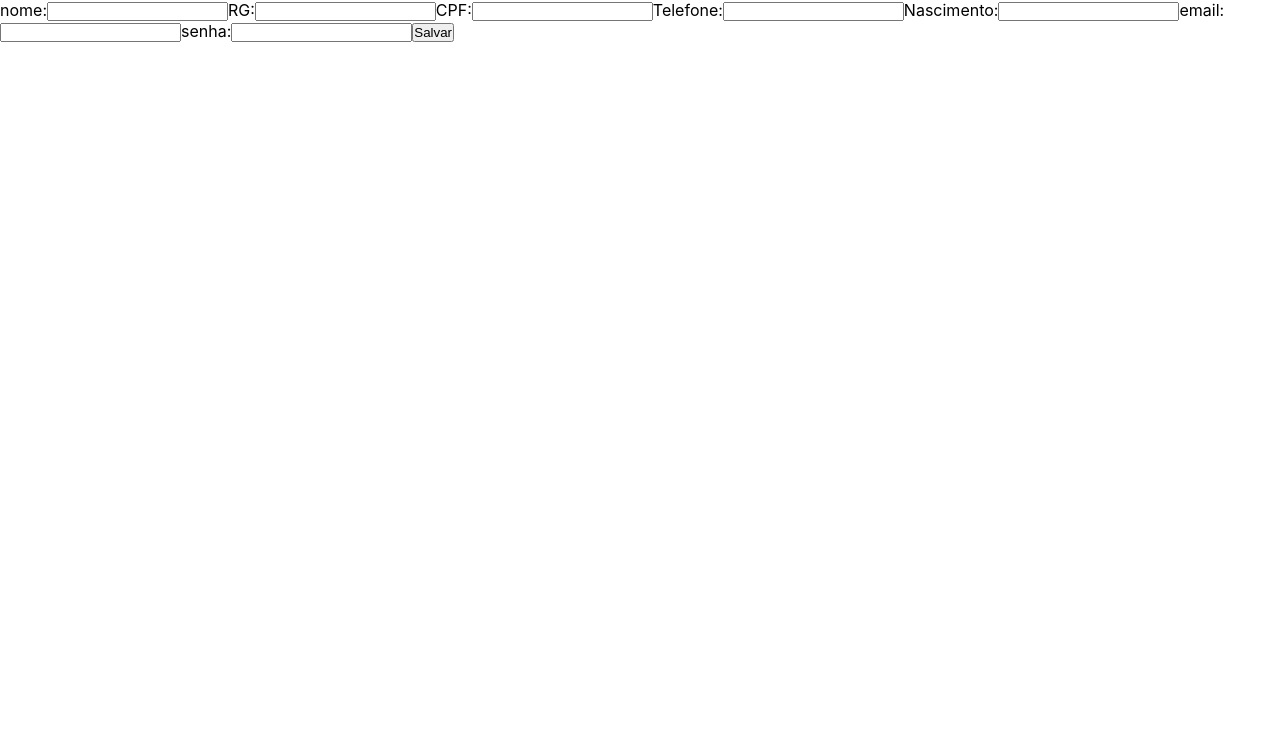
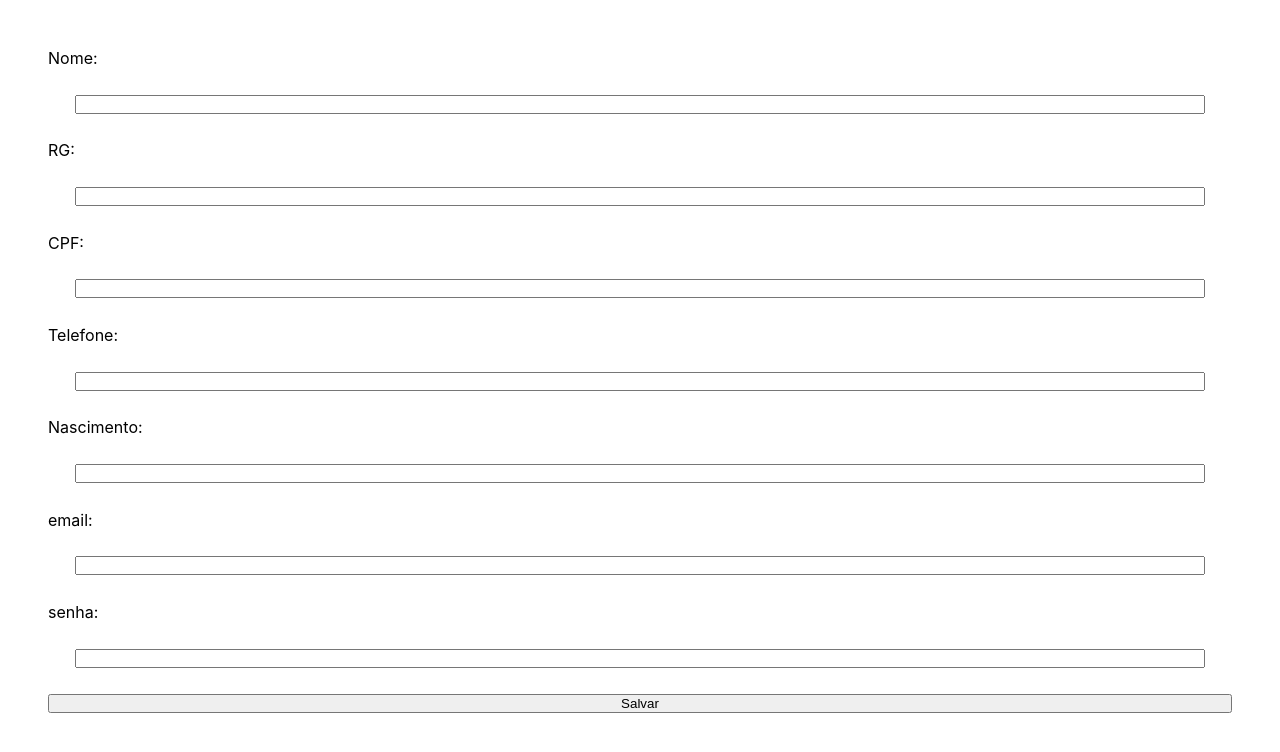
Before and after one commit to Guilherme-Dias-gomes/Sing-Note, a React (Create React App) app in the folder site/: page /cadastro in a window 1280 px wide. Shown: the top 752 px of the page. Built offline with nearby package versions, Linux system fonts and the light colour scheme.

Commit message:
subindo alterações na tela fe login do usuario

```diff
--- a/site/src/pages/usuario/cadastrarUsuario/index.js
+++ b/site/src/pages/usuario/cadastrarUsuario/index.js
@@ -1,3 +1,4 @@
+import './index.scss'
 import { useState } from "react"
 import { useParams } from "react-router-dom";
 import { toast } from "react-toastify";
@@ -18,7 +19,7 @@ export default function CadastroUsuario(){
     async function salvarUsuario(){
         try{
             if (!id){
-                const r = await cadastarPerfil(nome, rg, cpf, telefone, nascimento);
+                const r = await cadastarPerfil(nome, rg, cpf, nascimento, telefone);
                 await cadastarLogin(email, senha, r.id);
 
                 toast.dark('Você está cadastrado!');
@@ -51,39 +52,39 @@ export default function CadastroUsuario(){
     // }
 
     return(
-        <div>
-            nome:
-            <input
+        <div className="teste">
+
+            Nome:<input
                 type="text"
                 value={nome}
                 onChange={e => setNome(e.target.value)}/>
-            RG:
-            <input
+
+            RG:<input
                 type="text"
                 value={rg}
                 onChange={e => setRg(e.target.value)}/>
-            CPF:
-            <input
+
+            CPF:<input
                 type="text"
                 value={cpf}
                 onChange={e => setCpf(e.target.value)}/>
-            Telefone:
-            <input
+
+            Telefone:<input
                 type="text"
                 value={telefone}
                 onChange={e => setTelefone(e.target.value)}/>
-            Nascimento:
-            <input
+
+            Nascimento:<input
                 type="text"
                 value={nascimento}
                 onChange={e => setNascimento(e.target.value)}/>
-            email:
-            <input
+
+            email:<input
                 type="text"
                 value={email}
                 onChange={e => setEmail(e.target.value)}/>
-            senha:
-            <input
+
+            senha:<input
                 type="text"
                 value={senha}
                 onChange={e => setSenha(e.target.value)}/>
--- a/site/src/pages/usuario/cadastrarUsuario/index.scss
+++ b/site/src/pages/usuario/cadastrarUsuario/index.scss
@@ -0,0 +1,10 @@
+.teste{
+    display:flex;
+    flex-direction: column;
+
+    margin: 3em;
+
+    input{
+        margin: 2em;
+    }
+}
```
